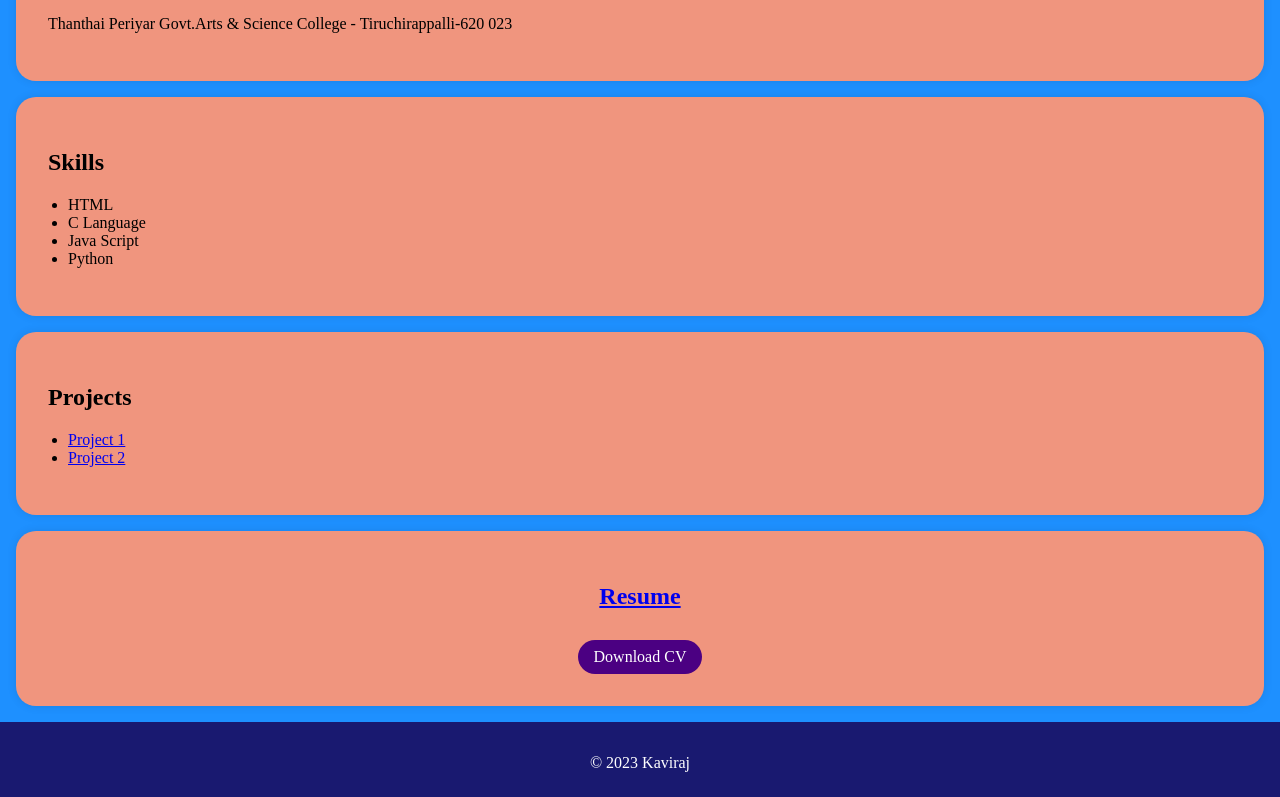
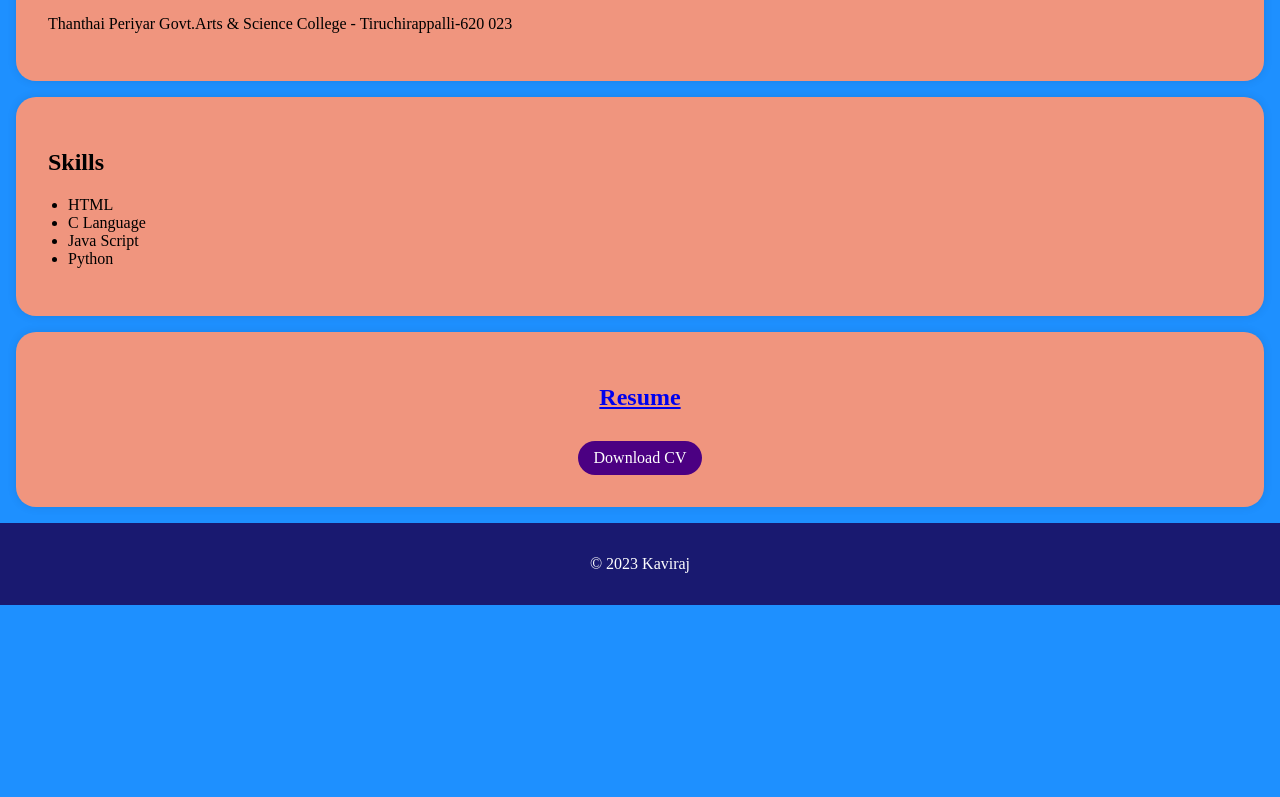
Before and after one commit to KAVIRAJ-K/portfolio, a plain HTML site: page index.html in a window 1280 px wide. Shown: the part 513-1310 px from the top of the page. After the commit the page ends 1118 px from the top, so only its background shows below. Drawn offline with Linux system fonts and the light colour scheme.

Commit message:
Update index.html

```diff
--- a/index.html
+++ b/index.html
@@ -104,7 +104,7 @@
 		<li><a href="#about">About</a></li>
 		<li><a href="#education">Education</a></li>
 		<li><a href="#skills">Skills</a></li>
-		<li><a href="#projects">Projects</a></li>
+
 		<li><a href="#resume">Resume</a></li>
 	   </ul>
         </nav>
@@ -136,16 +136,6 @@
 		</div>
 	</section>
 
-	<section id="projects">
-		<div class="section-content">
-			<h2>Projects</h2>
-			<ul>
-			    <li><a href="#">Project 1</a></li>
-			    <li><a href="#">Project 2</a></li>
-			    <!-- Add more project links here -->
-			</ul>
-		</div>
-	</section>
 
 	<section id="resume">
 		<center>
```
